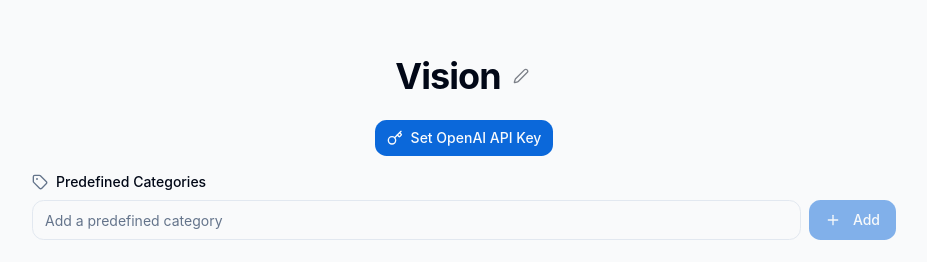
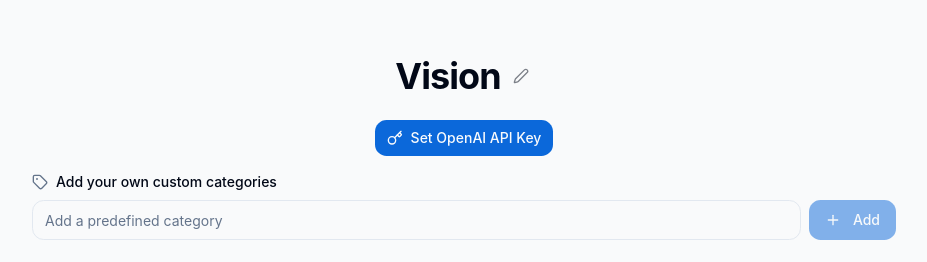
Before and after one commit to gregorydelacruz/chatgpt-image-visionary2, a React (Vite) app: page / in a window 1280 px wide. Shown: the top 262 px of the page, without its empty margins (176-1103 px from the left). Built offline with nearby package versions, Linux system fonts and the light colour scheme; a web font is replaced by a local one.

Commit message:
Refactor predefined categories label
Change "Predefined Categories" label to "add your own custom categories" for better user understanding.

```diff
--- a/src/pages/Index.tsx
+++ b/src/pages/Index.tsx
@@ -76,7 +76,7 @@ const Index = () => {
         <div className="w-full mb-6">
           <div className="flex items-center gap-2 mb-2">
             <Tag className="h-4 w-4 text-muted-foreground" />
-            <span className="text-sm font-medium">Predefined Categories</span>
+            <span className="text-sm font-medium">Add your own custom categories</span>
           </div>
           <div className="flex gap-2">
             <Input
```
